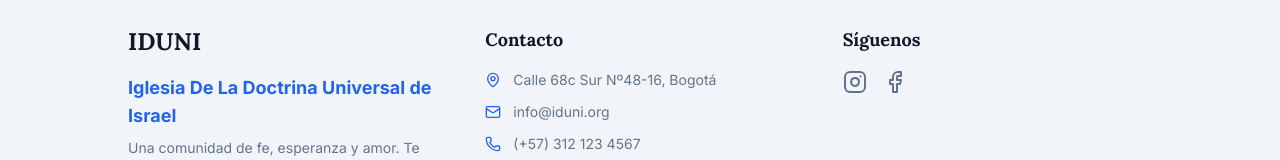
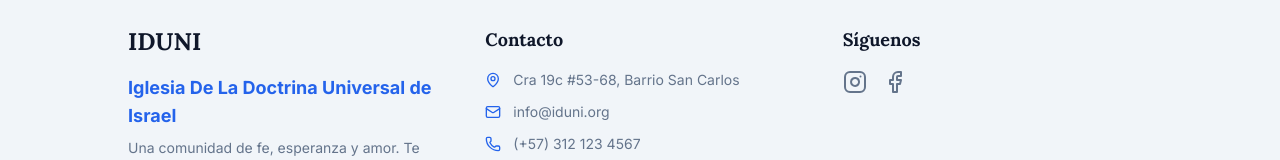
Before and after one commit to JobTR95/iduni-web, a Next.js app: page / in a window 1280 px wide. Shown: the part 768-928 px from the top of the page. Built offline with nearby package versions, Linux system fonts and the light colour scheme.

Commit message:
fix: nueva direccion en el footer

```diff
--- a/src/components/layout/footer.tsx
+++ b/src/components/layout/footer.tsx
@@ -18,7 +18,7 @@
             <div className="space-y-3 text-sm text-muted-foreground">
               <div className="flex items-center justify-center gap-3 md:justify-start">
                 <MapPin className="w-4 h-4 text-primary" />
-                <span>Calle 68c Sur Nº48-16, Bogotá</span>
+                <span>Cra 19c #53-68, Barrio San Carlos</span>
               </div>
               <div className="flex items-center justify-center gap-3 md:justify-start">
                 <Mail className="w-4 h-4 text-primary" />
```
